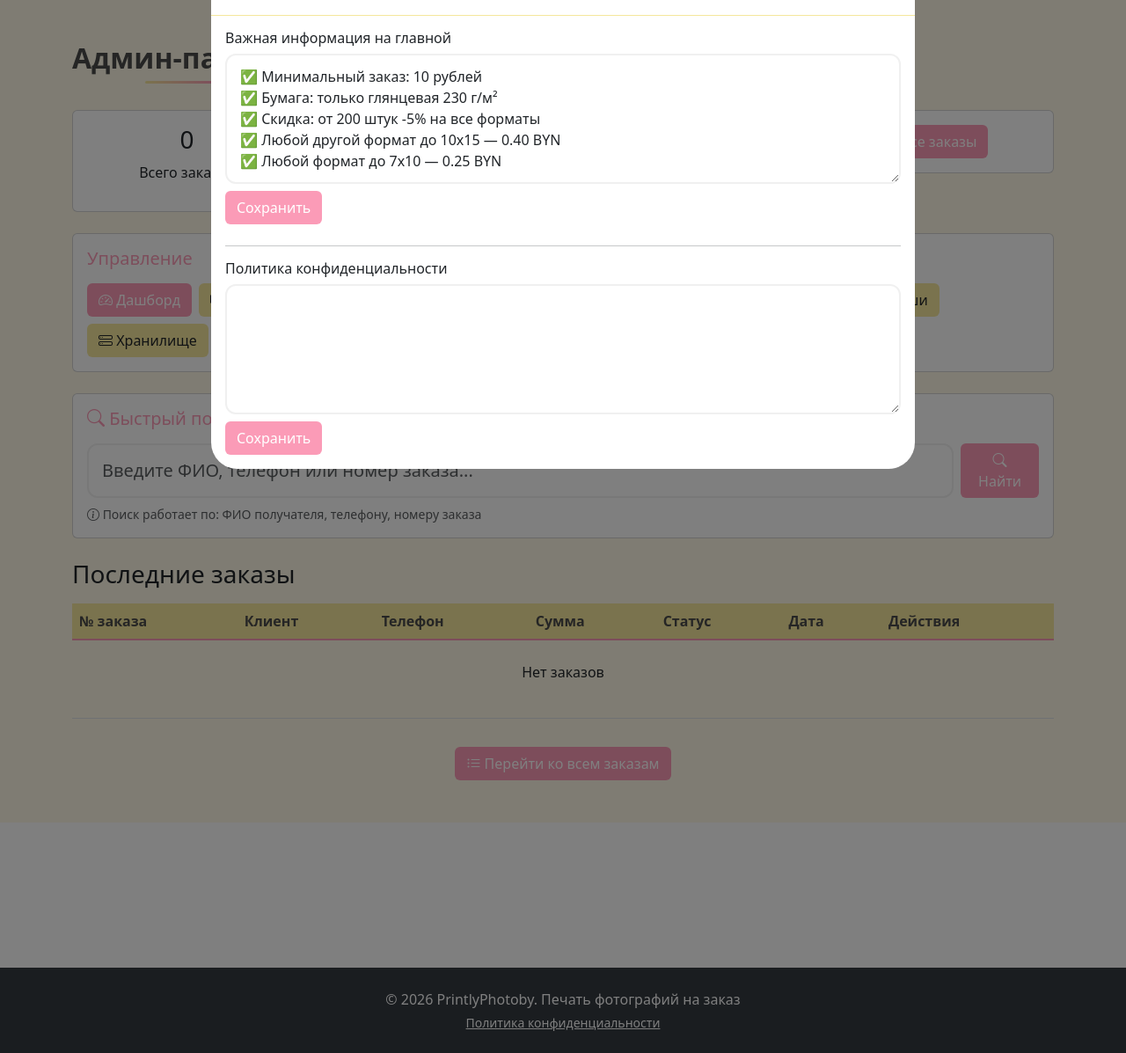
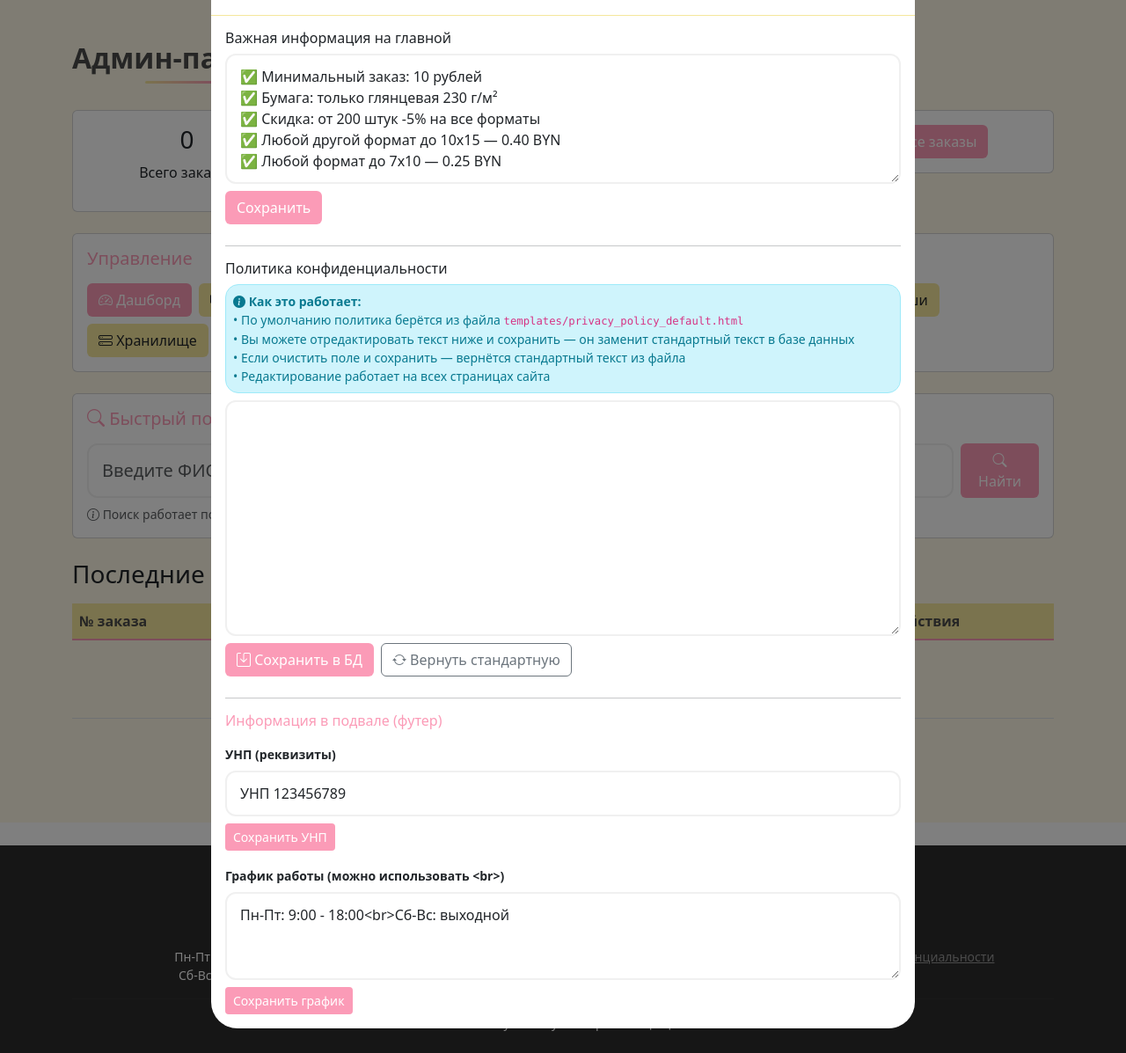
Before and after one commit to TheLastSurvived/PrintlyPhotoby, a Flask app: page /admin in a window 1280 px wide, after a click on "Редактировать контент". Shown: the part 73-1270 px from the top of the page at 88% size. Run offline with Flask 3, Linux system fonts and the light colour scheme; a user stored in the database is signed in; data comes from the database, SQL or seed files in the repository; both versions use the stored data as it was after the commit; data that the repository does not hold is empty; some libraries are stand-ins or nearby versions.

Commit message:
add Privacy Policy

```diff
--- a/routes.py
+++ b/routes.py
@@ -1,6 +1,6 @@
 from config import app, db, login_manager, logger
 from models import User, Order, OrderItem, OrderPhoto, Review, Lottery, LotteryParticipant, SiteContent, TempUpload, Price, FormatExample, Contact
-from utils import convert_to_jpg, convert_to_jpg_bytes
+from utils import convert_to_jpg, convert_to_jpg_bytes, get_privacy_policy
 from datetime import datetime, timedelta
 import json
 import uuid
@@ -72,12 +72,12 @@ with app.app_context():
 
     default_content = {
         'important_info': '✅ Минимальный заказ: 10 рублей\n✅ Бумага: только глянцевая 230 г/м²\n✅ Скидка: от 200 штук -5% на все форматы',
-        'privacy_policy': '''<h6>1. Общие положения</h6>
-<p>Настоящая политика обработки персональных данных составлена в соответствии с требованиями Закона Республики Беларусь от 7 мая 2021 г. № 99-З «О защите персональных данных»...</p>''',
-'hero_title': 'Печать фотографий <br>с душой и вниманием к деталям',
-    'hero_subtitle': 'Только печать на заказ. Отправка Белпочтой и Европочтой',
-    'hero_button_text': 'Оформить заказ',
-    'hero_background_image': '/static/image/fon.jpg'
+        'hero_title': 'Печать фотографий <br>с душой и вниманием к деталям',
+        'hero_subtitle': 'Только печать на заказ. Отправка Белпочтой и Европочтой',
+        'hero_button_text': 'Оформить заказ',
+        'hero_background_image': '/static/image/fon.jpg',
+        'footer_unp': 'УНП 123456789',
+        'footer_schedule': 'Пн-Пт: 9:00 - 18:00<br>Сб-Вс: выходной',
     }
 
     for key, value in default_content.items():
@@ -86,6 +86,21 @@ with app.app_context():
             db.session.add(content)
 
     db.session.commit()
+
+
+@app.context_processor
+def inject_footer_data():
+    """Передает данные для футера во все шаблоны"""
+    from utils import get_privacy_policy
+
+    footer_unp_obj = SiteContent.query.filter_by(key='footer_unp').first()
+    footer_schedule_obj = SiteContent.query.filter_by(key='footer_schedule').first()
+
+    return {
+        'footer_unp': footer_unp_obj.value if footer_unp_obj else 'УНП 123456789',
+        'footer_schedule': footer_schedule_obj.value if footer_schedule_obj else 'Пн-Пт: 9:00 - 18:00<br>Сб-Вс: выходной',
+        'privacy_policy': get_privacy_policy()
+    }
 
 # ========== ПУБЛИЧНЫЕ МАРШРУТЫ ==========
 
@@ -99,7 +114,6 @@ def index():
         ).first()
 
         important_info_obj = SiteContent.query.filter_by(key='important_info').first()
-        privacy_policy_obj = SiteContent.query.filter_by(key='privacy_policy').first()
 
         hero_title_obj = SiteContent.query.filter_by(key='hero_title').first()
         hero_subtitle_obj = SiteContent.query.filter_by(key='hero_subtitle').first()
@@ -112,7 +126,6 @@ def index():
         format_examples = FormatExample.query.filter_by(is_active=True).order_by(FormatExample.sort_order).all()
 
         important_info = important_info_obj.value if important_info_obj else ''
-        privacy_policy = privacy_policy_obj.value if privacy_policy_obj else ''
 
         hero_title = hero_title_obj.value if hero_title_obj else 'Печать фотографий <br>с душой и вниманием к деталям'
         hero_subtitle = hero_subtitle_obj.value if hero_subtitle_obj else 'Только печать на заказ. Отправка Белпочтой и Европочтой'
@@ -124,7 +137,6 @@ def index():
                              reviews=reviews,
                              active_lottery=active_lottery,
                              important_info=important_info,
-                             privacy_policy=privacy_policy,
                              prices=prices,
                              contacts=contacts,
                              format_examples=format_examples,
@@ -138,7 +150,6 @@ def index():
                              reviews=[],
                              active_lottery=None,
                              important_info='',
-                             privacy_policy='',
                              prices=[],
                              contacts=[],
                              format_examples=[],
@@ -178,8 +189,7 @@ def register():
         flash('Регистрация успешна!', 'success')
         return redirect(url_for('index'))
 
-    privacy_policy = SiteContent.query.filter_by(key='privacy_policy').first()
-    return render_template('register.html', privacy_policy=privacy_policy.value if privacy_policy else '')
+    return render_template('register.html')
 
 @app.route('/login', methods=['GET', 'POST'])
 def login():
--- a/templates/admin/dashboard.html
+++ b/templates/admin/dashboard.html
@@ -191,10 +191,48 @@
 
                 <hr>
 
-                <form action="{{ url_for('update_site_content', key='privacy_policy') }}" method="POST">
-                    <h6 class="mb-2">Политика конфиденциальности</h6>
-                    <textarea class="form-control mb-2" name="value" rows="5">{{ privacy_policy }}</textarea>
-                    <button type="submit" class="btn" style="background-color: var(--pink); color: white;">Сохранить</button>
+                <form action="{{ url_for('update_site_content', key='privacy_policy') }}" method="POST" class="mb-4">
+    <h6 class="mb-2">Политика конфиденциальности</h6>
+
+    <div class="alert alert-info small p-2 mb-2">
+        <i class="bi bi-info-circle-fill"></i>
+        <strong>Как это работает:</strong><br>
+        • По умолчанию политика берётся из файла <code>templates/privacy_policy_default.html</code><br>
+        • Вы можете отредактировать текст ниже и сохранить — он заменит стандартный текст в базе данных<br>
+        • Если очистить поле и сохранить — вернётся стандартный текст из файла<br>
+        • Редактирование работает на всех страницах сайта
+    </div>
+
+    <textarea class="form-control mb-2" name="value" rows="10">{{ privacy_policy }}</textarea>
+
+    <div class="d-flex gap-2">
+        <button type="submit" class="btn" style="background-color: var(--pink); color: white;">
+            <i class="bi bi-save"></i> Сохранить в БД
+        </button>
+        <button type="button" class="btn btn-outline-secondary"
+                onclick="if(confirm('Очистить поле и вернуть стандартную политику из файла?'))
+                         document.getElementById('clearPrivacyPolicy').value = 'true';
+                         this.form.submit();">
+            <i class="bi bi-arrow-repeat"></i> Вернуть стандартную
+        </button>
+    </div>
+    <input type="hidden" name="clear_to_default" id="clearPrivacyPolicy" value="">
+</form>
+
+                <hr>
+
+                <h6 class="mb-3" style="color: var(--pink);">Информация в подвале (футер)</h6>
+
+                <form action="{{ url_for('update_site_content', key='footer_unp') }}" method="POST" class="mb-3">
+                    <label class="form-label small fw-bold">УНП (реквизиты)</label>
+                    <input type="text" class="form-control mb-2" name="value" value="{{ footer_unp }}">
+                    <button type="submit" class="btn btn-sm" style="background-color: var(--pink); color: white;">Сохранить УНП</button>
+                </form>
+
+                <form action="{{ url_for('update_site_content', key='footer_schedule') }}" method="POST">
+                    <label class="form-label small fw-bold">График работы (можно использовать &lt;br&gt;)</label>
+                    <textarea class="form-control mb-2" name="value" rows="3">{{ footer_schedule }}</textarea>
+                    <button type="submit" class="btn btn-sm" style="background-color: var(--pink); color: white;">Сохранить график</button>
                 </form>
             </div>
         </div>
--- a/templates/base.html
+++ b/templates/base.html
@@ -87,15 +87,39 @@
     {% block content %}{% endblock %}
 </main>
 
-    <!-- Футер -->
-    <footer class="py-4">
-        <div class="container text-center">
-            <p class="mb-1">© 2026 PrintlyPhotoby. Печать фотографий на заказ</p>
-            <p class="mb-0 small">
-                <a href="#" class="text-white" data-bs-toggle="modal" data-bs-target="#privacyModal">Политика конфиденциальности</a>
-            </p>
+   <footer class="py-4" style="background-color: #2c2c2c; color: #fff;">
+    <div class="container">
+        <div class="row">
+            <div class="col-12 text-center mb-3">
+                <h6 class="mb-2" style="color: var(--pink);">PrintlyPhotoby</h6>
+                <p class="small mb-0">Печать фотографий на заказ с доставкой по всей Беларуси</p>
+            </div>
         </div>
-    </footer>
+
+        <div class="row text-center">
+            <div class="col-md-4 mb-2 mb-md-0">
+                <i class="bi bi-clock" style="color: var(--pink);"></i>
+                <p class="small mb-0 mt-1">{{ footer_schedule|safe }}</p>
+            </div>
+            <div class="col-md-4 mb-2 mb-md-0">
+                <i class="bi bi-building" style="color: var(--pink);"></i>
+                <p class="small mb-0 mt-1">{{ footer_unp }}</p>
+            </div>
+            <div class="col-md-4">
+                <i class="bi bi-envelope" style="color: var(--pink);"></i>
+                <p class="small mb-0 mt-1">
+                    <a href="#" class="text-white-50 " data-bs-toggle="modal" data-bs-target="#privacyModal">Политика конфиденциальности</a>
+                </p>
+            </div>
+        </div>
+
+        <hr class="mt-3 mb-3" style="border-color: rgba(255,255,255,0.1);">
+
+        <div class="text-center">
+            <p class="mb-0 small">© 2026 PrintlyPhotoby. Все права защищены.</p>
+        </div>
+    </div>
+</footer>
 
     <!-- Модальное окно политики конфиденциальности -->
     <div class="modal fade" id="privacyModal" tabindex="-1">
--- /dev/null
+++ b/templates/privacy_policy_default.html
@@ -0,0 +1,50 @@
+<h5>1. Общие положения</h5>
+<p>Настоящая политика обработки персональных данных составлена в соответствии с требованиями Закона Республики Беларусь от 7 мая 2021 г. № 99-З «О защите персональных данных» и определяет порядок обработки персональных данных и меры по обеспечению безопасности персональных данных, предпринимаемые ИП (далее – Оператор).</p>
+
+<h5>2. Основные понятия</h5>
+<p><strong>Персональные данные</strong> – любая информация, относящаяся к прямо или косвенно определенному или определяемому физическому лицу (субъекту персональных данных).</p>
+<p><strong>Обработка персональных данных</strong> – любое действие (операция) или совокупность действий (операций), совершаемых с использованием средств автоматизации или без использования таких средств с персональными данными.</p>
+
+<h5>3. Какие персональные данные мы собираем</h5>
+<p>Оператор может собирать следующие персональные данные:</p>
+<ul>
+    <li>Фамилия, имя, отчество;</li>
+    <li>Номер телефона;</li>
+    <li>Адрес доставки (почтовый индекс, город, улица, дом, квартира);</li>
+    <li>Данные о заказах и фотографиях, загруженных для печати.</li>
+</ul>
+
+<h5>4. Цели обработки персональных данных</h5>
+<ul>
+    <li>Оформление и выполнение заказов на печать фотографий;</li>
+    <li>Доставка заказов через Белпочту или Европочту;</li>
+    <li>Информирование о статусе заказа (по SMS или мессенджерам);</li>
+    <li>Обработка обращений и отзывов;</li>
+    <li>Проведение розыгрышей и акций (с согласия пользователя).</li>
+</ul>
+
+<h5>5. Правовые основания обработки персональных данных</h5>
+<p>Оператор обрабатывает персональные данные пользователя только в случае их заполнения и отправки через формы, расположенные на сайте. Заполняя соответствующие формы и/или отправляя свои персональные данные Оператору, пользователь выражает свое согласие с данной политикой.</p>
+
+<h5>6. Порядок сбора, хранения, передачи и других видов обработки персональных данных</h5>
+<p>Безопасность персональных данных обеспечивается путем применения правовых, организационных и технических мер, необходимых для защиты персональных данных от несанкционированного или случайного доступа, уничтожения, изменения, блокирования, копирования, распространения, а также от иных неправомерных действий.</p>
+
+<h5>7. Права субъекта персональных данных</h5>
+<p>Субъект персональных данных имеет право:</p>
+<ul>
+    <li>Получать информацию, касающуюся обработки его персональных данных;</li>
+    <li>Требовать уточнения своих персональных данных, их блокирования или уничтожения;</li>
+    <li>Отозвать согласие на обработку персональных данных.</li>
+</ul>
+
+<h5>8. Контактная информация</h5>
+<p>По всем вопросам, связанным с обработкой персональных данных, пользователь может обратиться к Оператору:</p>
+<ul>
+    <li>Telegram: @printlyphoto</li>
+    <li>Viber: +375 (29) 247-27-16</li>
+</ul>
+
+<h5>9. Изменение политики конфиденциальности</h5>
+<p>Оператор имеет право вносить изменения в настоящую политику конфиденциальности. Актуальная версия политики всегда доступна на сайте.</p>
+
+<p><em>Дата последнего обновления: 29 мая 2026 г.</em></p>
```
Also changed, not shown: admin.py (+30 -11 lines), templates/index.html (+0 -31 lines), templates/register.html (+0 -17 lines), utils.py (+16 -1 lines), instance/database.db.
